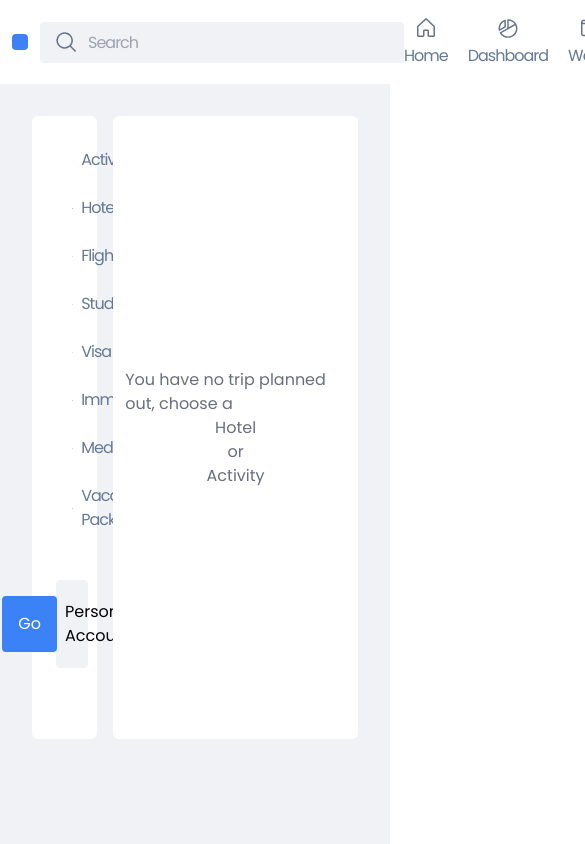
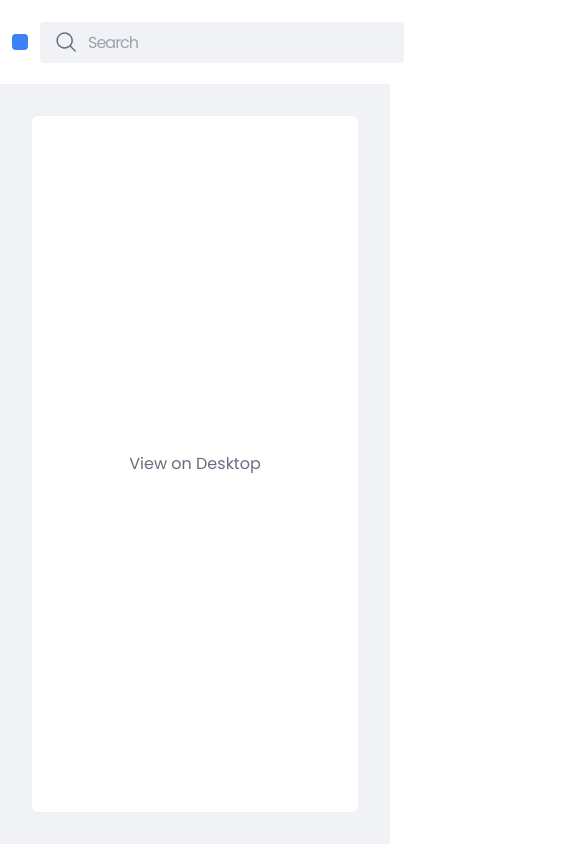
Before and after one commit to Whevalmeze/go-travel-app, a Next.js app: page /plan-trip in a window 390 px wide. Shown: the top 844 px of the page, 585 px wide, since content can reach past the window. Built offline with nearby package versions, Linux system fonts and the light colour scheme.

Commit message:
add little responsiveness

```diff
--- a/app/components/Nav.jsx
+++ b/app/components/Nav.jsx
@@ -15,31 +15,31 @@ export default function Nav() {
                     <input type="text" value={searchtext} onChange={(e) => setSearchText(e.target.value)} className="bg-[#F0F2F5] pl-12 py-2 rounded h-full" placeholder="Search" name="search" id="" />
                 </div>
             </div>
-            <div className="flex gap-5 items-center text-[#647995]">
+            <div className="hidden lg:flex gap-5 items-center text-[14px] xl:text-base text-[#647995]">
                 <ActiveLink href="/" ><div className="flex gap-1 items-center justify-center flex-col ">
                     <Image src="/House.svg" width={24} height={24} alt="" />
-                    <p>Home</p>
+                    <p className="hidden lg:block">Home</p>
                 </div></ActiveLink>
                 <div className="flex gap-1 items-center justify-center flex-col ">
                     <Image src="/ChartPieSlice.svg" width={24} height={24} alt="" />
-                    <p>Dashboard</p>
+                    <p className="hiddden lg:block">Dashboard</p>
                 </div>
                 <div className="flex gap-1 items-center justify-center flex-col ">
                     <Image src="/Wallet.svg" width={24} height={24} alt="" />
-                    <p>Wallet</p>
+                    <p className="hiddden lg:block">Wallet</p>
                 </div>
                 <ActiveLink href="/plan-trip"><div className="flex gap-1 items-center justify-center flex-col ">
                     <Image src="/ListChecks.svg" width={24} height={24} alt="" />
-                    <p>Plan a trip</p>
+                    <p className="hiddden lg:block">Plan a trip</p>
                 </div></ActiveLink>
                 <div className="flex gap-1 items-center justify-center flex-col ">
                     <Image src="/HandCoins.svg" width={24} height={24} alt="" />
-                    <p>Commision for life</p>
+                    <p className="hiddden lg:block">Commision for life</p>
                 </div>
                 <div className="w-[1px] bg-[#98A2B3] h-[40px] py-3">
 
                 </div>
-                <button className="bg-primary-blue px-5 py-2 h-fit rounded text-white">Subscribe</button>
+                <button className="bg-primary-blue hidden px-5 py-2 h-fit rounded text-white">Subscribe</button>
                 <div className="flex gap-1 items-center justify-center flex-col ">
                     <Image src="/Bell.svg" width={24} height={24} alt="" />
                     <p>Notification</p>
--- a/app/components/Sidebar.jsx
+++ b/app/components/Sidebar.jsx
@@ -3,7 +3,7 @@ import ActiveLink from "./ActiveLink"
 
 export default function Sidebar() {
   return (
-    <div className="bg-white w-[20%] h-full py-8 px-6 flex flex-col gap-12 rounded-md">
+    <div className="bg-white hidden w-[20%] min-w-[180px] h-full overflow-y-scroll py-8 px-6 lg:flex flex-col gap-12 rounded-md">
         <div className="flex justify-center gap-6 pl-4 flex-col text-[#647995] tracking-[-1px]">
             <div className="flex items-center gap-2 justify-start">
                 <Image src="/RoadHorizon.svg" width={24} height={24} alt="" />
@@ -38,8 +38,8 @@ export default function Sidebar() {
                 <p>Vacation Packages</p>
             </div>
         </div>
-        <div className="flex bg-[#f0f2f5] rounded items-center p-4 gap-2 justify-center">
-            <div className="bg-primary-blue text-white items-center justify-center rounded p-4">
+        <div className="flex xl:flex-row flex-col bg-[#f0f2f5] rounded items-center p-4 gap-2 justify-center">
+            <div className="bg-primary-blue text-white items-center justify-center rounded p-2 xl:p-4">
                 Go
             </div>
             <p>Personal Account</p>
--- a/app/plan-trip/activities/page.jsx
+++ b/app/plan-trip/activities/page.jsx
@@ -31,7 +31,7 @@ export default function Activities() {
     <div className='bg-[#0054E4] text-white w-full overflow-hidden flex flex-col gap-4 rounded-md px-6 py-4'>
       <div className='flex justify-between items-center'>
         <div className='items-center justify-center flex gap-2'><Image src="/RoadHorizonWhite.svg" width={20} height={20} alt=""/> Activities </div>
-        <button className='px-7 py-2 rounded bg-white text-[#344054]'>Add Activities</button>
+        <button className='px-7 py-2 rounded bg-white text-[#344054]'>Add <span className='hidden sm:block'>Activities</span></button>
       </div>
       <div className='flex w-full flex-col  overflow-y-scroll max-h-full scroll-m-2 '>
         {
--- a/app/plan-trip/layout.jsx
+++ b/app/plan-trip/layout.jsx
@@ -3,7 +3,7 @@ import Sidebar from "../components/Sidebar";
 export default function Layout({ children }) {
   return (
         <div className="w-full">
-          <section className="bg-[#F0F2F5] gap-4 p-4 w-full h-[90%] flex">
+          <section className="bg-[#F0F2F5] gap-4 p-4 w-full h-full flex">
             <Sidebar />
             {children}
           </section>
--- a/app/plan-trip/page.js
+++ b/app/plan-trip/page.js
@@ -4,7 +4,8 @@ import Link from "next/link";
 export default function PlanTrip() {
   return (
     <main className="flex flex-col items-center justify-center bg-white text-[#676E7E] p-3 w-full rounded-md">
-        You have no trip planned out, choose a <Link href="/plan-trip/hotels"> Hotel</Link> or <Link href="/plan-trip/activity">Activity</Link>
+        <div className="block sm:hidden">View on Desktop</div>
+        <div className="hidden sm:inline">You have no trip planned out, choose a <Link href="/plan-trip/hotels"> Hotel</Link> or <Link href="/plan-trip/activity">Activity</Link></div>
     </main>
   );
 }
```
